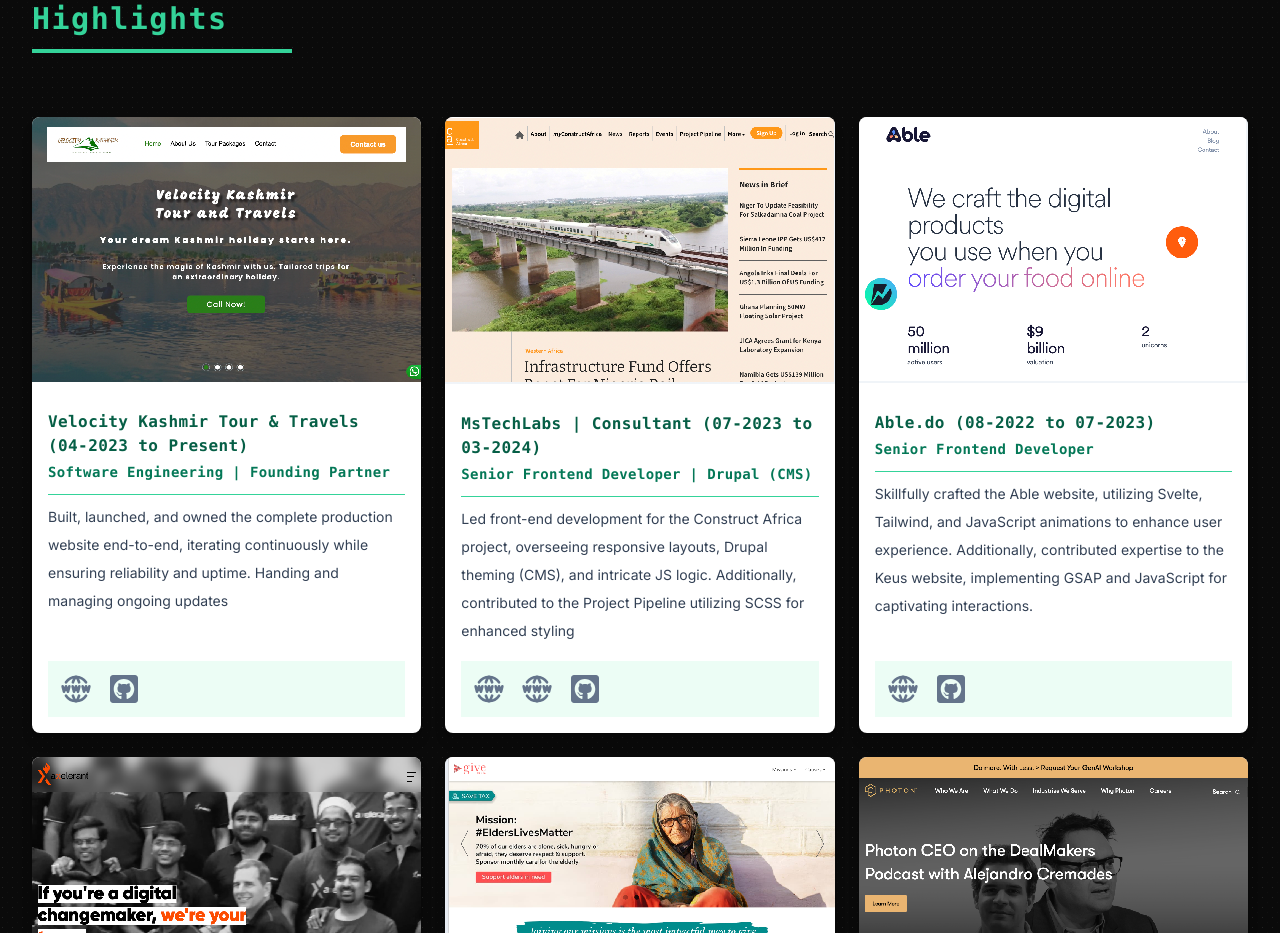
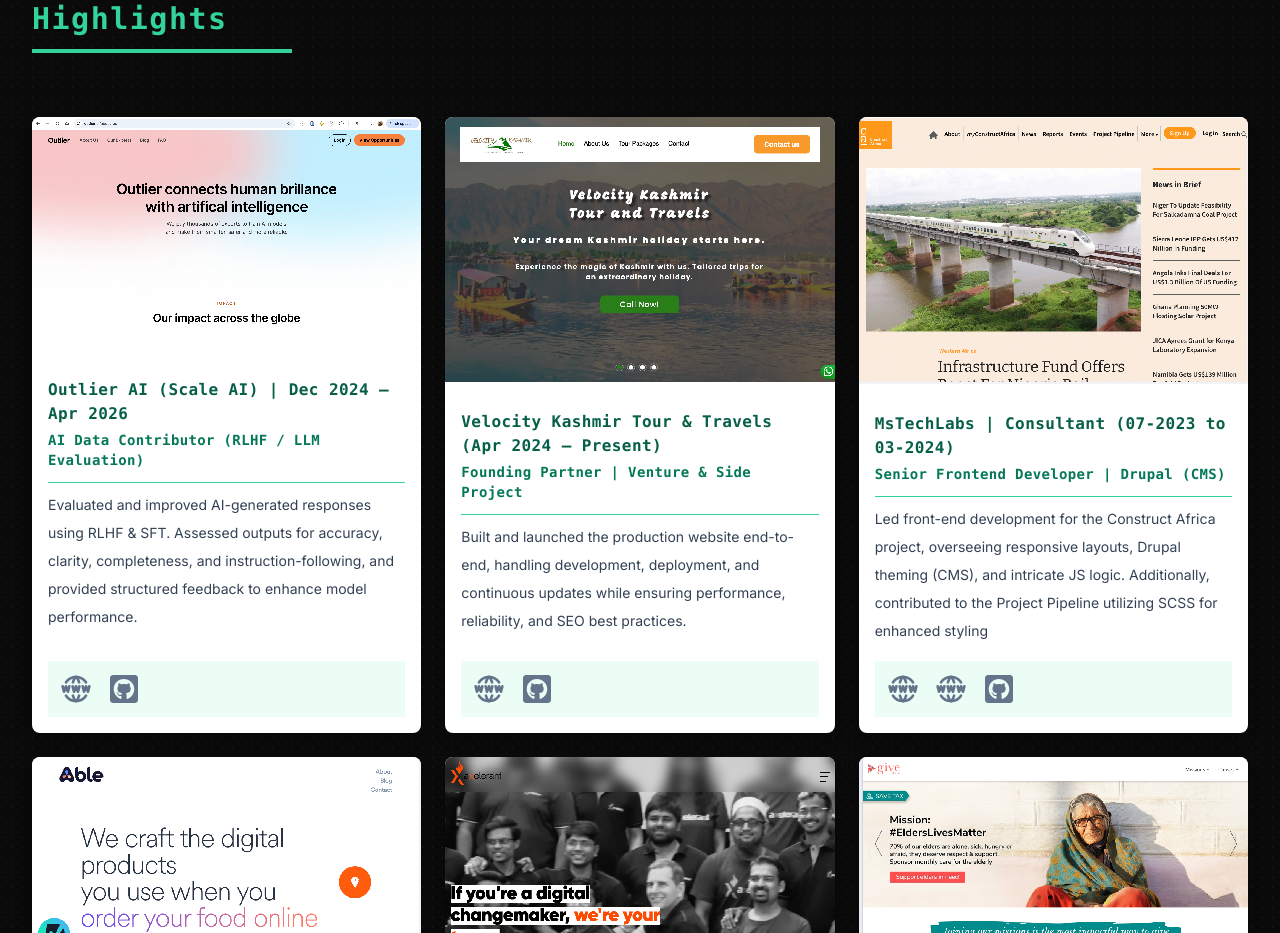
Before and after one commit to emmeiwhite/imran-portfolio-2024, a React (Vite) app: page / in a window 1280 px wide. Shown: the part 2283-3216 px from the top of the page. Built offline with nearby package versions, Linux system fonts and the light colour scheme; a web font is replaced by a local one.

Commit message:
chore: Work updates!

```diff
--- a/src/data.jsx
+++ b/src/data.jsx
@@ -1,15 +1,13 @@
 import { nanoid } from 'nanoid'
 import { FaHtml5, FaJs, FaReact } from 'react-icons/fa'
 import velocityKashmir from './assets/velocity-kashmir.png'
-import qConstructions from './assets/QConstructions.png'
+import outlier from './assets/outlier.png'
 import constructAfrica from './assets/construct-africa.png'
 import able from './assets/able.png'
 import axelerant from './assets/axelerant.png'
 import giveIndia from './assets/give-india.png'
 import photon from './assets/photon.png'
 import experis from './assets/experis-it.png'
-
-import qConstructionsPDF from './assets/q-constructions.pdf'
 
 export const links = [
   { id: nanoid(), href: '#home', text: 'home' },
@@ -64,24 +62,24 @@
 ]
 
 export const projects = [
-  // {
-  //   id: nanoid(),
-  //   img: qConstructions,
-  //   url: 'https://q-constructions.vercel.app/', // keep a PDF here for now
-  //   url2: 'https://q-constructions.vercel.app/', // same for consistency
-  //   role: 'Software Consultant | Fullstack Developer (Next.js, Node.js, MongoDB)',
-  //   title: 'Q-Constructions (In Pipeline | Requirement Analysis 09-2025  )',
-  //   text: 'Collaborating with Q-Constructions, a Bangalore-based civil engineering startup, to design and develop a professional web presence. Currently leading requirement gathering, project scoping, and UX wireframing to translate business goals into a scalable digital solution.'
-  // },
+  {
+    id: nanoid(),
+    img: outlier,
+    url: 'https://outlier.ai/',
+    url2: 'https://outlier.ai/',
+    role: 'AI Data Contributor (RLHF / LLM Evaluation)',
+    title: 'Outlier AI (Scale AI) | Dec 2024 – Apr 2026',
+    text: 'Evaluated and improved AI-generated responses using RLHF & SFT. Assessed outputs for accuracy, clarity, completeness, and instruction-following, and provided structured feedback to enhance model performance.'
+  },
   {
     id: nanoid(),
     img: velocityKashmir,
     url: 'https://velocitykashmir.com/',
     url2: 'https://velocitykashmir.com/',
     github: 'https://github.com/emmeiwhite/velocity-kashmir',
-    role: 'Software Engineering | Founding Partner',
-    title: 'Velocity Kashmir Tour & Travels  (04-2023 to Present)',
-    text: 'Built, launched, and owned the complete production website end-to-end, iterating continuously while ensuring reliability and uptime. Handing and managing ongoing updates'
+    role: 'Founding Partner | Venture & Side Project',
+    title: 'Velocity Kashmir Tour & Travels (Apr 2024 – Present)',
+    text: 'Built and launched the production website end-to-end, handling development, deployment, and continuous updates while ensuring performance, reliability, and SEO best practices.'
   },
   {
     id: nanoid(),
@@ -139,9 +137,9 @@
   {
     id: nanoid(),
     img: experis,
-    url: 'https://www.experis.com/en',
+    url: 'https://www.ibm.com/in-en',
     url2: 'https://www.telecompetitor.com',
-    url3: 'https://www.ibm.com/in-en',
+    url3: 'https://www.experis.com/en',
     github: 'https://github.com/emmeiwhite',
     role: 'Software Associate',
     title: 'IBM India [via Experis IT] (2017)',
```
Also changed, not shown: src/assets/outlier.png (added).
